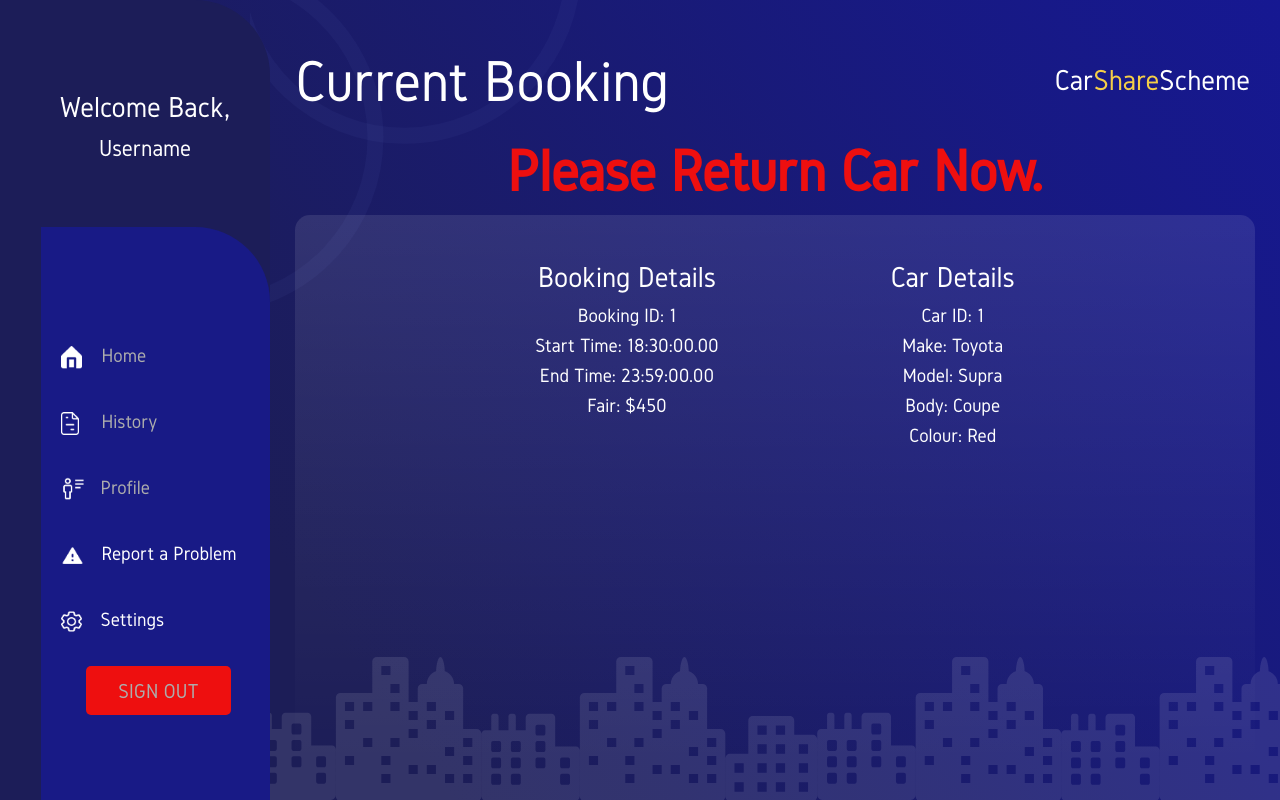
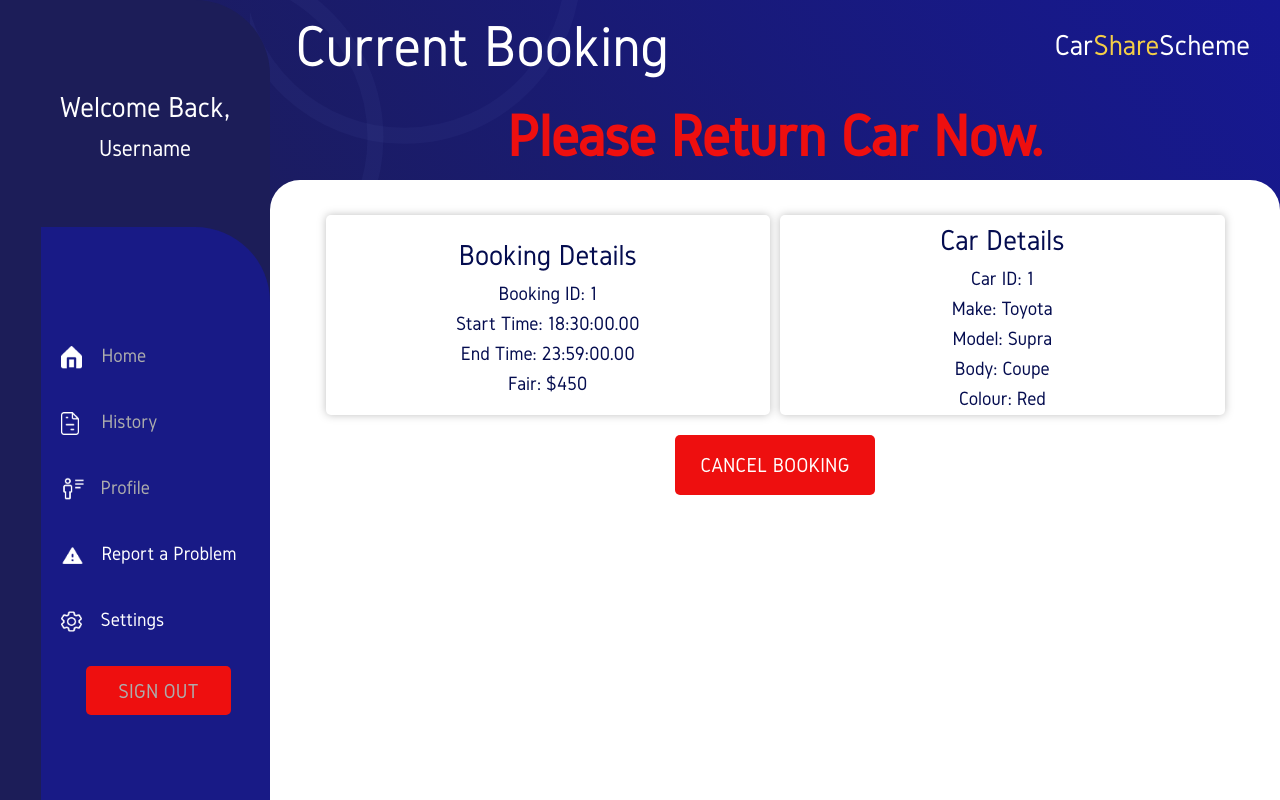
Before and after one commit to kavinrahal/PP1-MON1630-Team6, a React (Create React App) app in the folder Car_Share/ClientApp/: page /currentBooking in a window 1280 px wide. Built offline with nearby package versions, Linux system fonts and the light colour scheme.

Commit message:
Further CurrentBooking Page changes

```diff
--- a/Car_Share/ClientApp/src/components/CurrentBooking.js
+++ b/Car_Share/ClientApp/src/components/CurrentBooking.js
@@ -110,14 +110,14 @@ export default function CurrentBooking(){
                         <Countdown date={Date.now() + difference} renderer={renderer}/>
                         <div className = "bookingDetails">
                             <div className = "deets">
-                                <div className = "bDetails">
+                                <div className = "bDetails hvr-grow">
                                     <div className = "bTitle">Booking Details</div>
                                     <div>Booking ID: {currentBooking.booking_id}</div>
                                     <div>Start Time: {stringStart}</div>
                                     <div>End Time: {stringEnd}</div>
                                     <div>Fair: ${currentBooking.price}</div>
                                 </div>
-                                <div className = "cDetails">
+                                <div className = "cDetails hvr-grow">
                                     <div className = "cTitle">Car Details</div>
                                     <div>Car ID: {currentBooking.car_details.car_id}</div>
                                     <div>Make: {currentBooking.car_details.make}</div>
@@ -126,6 +126,9 @@ export default function CurrentBooking(){
                                     <div>Colour: {currentBooking.car_details.colour}</div>
                                 </div>
                             </div>
+                            <div className = "buttonCont">
+                                    <button className = "cancelCurrentBooking hvr-sweep-to-right-red">CANCEL BOOKING</button>
+                                </div>
                         </div>
                     </div>
                 </div>
--- a/Car_Share/ClientApp/src/components/styles/CurrentBooking.css
+++ b/Car_Share/ClientApp/src/components/styles/CurrentBooking.css
@@ -56,9 +56,9 @@
     display: flex;
     flex-direction: column;
     align-items: center;
-    width: 95%;
+    width: 100%;
     align-self: center;
-    height: 80%;
+    height: 100%;
 }
 
 .countDown{
@@ -88,34 +88,64 @@
 }
 
 .bookingDetails{
+    animation: 1s ease-out 0s 1 slideUp;
+    animation-duration: 1s;
     width: 100%;
     display: flex;
     flex-direction: column;
     height: 100%;
-    background: linear-gradient(180deg, rgba(255, 255, 255, 0.1) 0%, rgba(196, 196, 196, 0));
-    border-radius: 15px 15px 15px 15px;
+    /* background: linear-gradient(180deg, rgba(255, 255, 255, 0.5) 0%, rgba(196, 196, 196, 0)); */
+    background: white;
+    border-radius: 30px 30px 0px 0px;
 }
 
 .deets{
     display: flex;
     flex-direction: row;
     align-self: center;
-    color: white;
-    margin-top: 40px;
-    width: 50%;
+    color: #040C4F;
+    margin-top: 30px;
+    width: 90%;
     justify-content: space-between;
 }
-
-
 
 .cDetails, .bDetails{
     display: flex;
     flex-direction: column;
+    align-items: center;
+    justify-content: center;
+    height: 200px;
+    width: 50%;
     font-size: 20px;
     text-align: center;
+    margin: 5px;
+    border-radius: 5px;
+    background: rgba(255, 255, 255);
+    filter: drop-shadow(0px 0px 4px rgba(0, 0, 0, 0.25));
 }
 
 .bTitle, .cTitle{
     font-size: 30px;
     text-align: center;
 }
+
+.buttonCont{
+    display: flex;
+    flex-direction: column;
+    align-items: center;
+    width: 90%;
+    align-self: center;
+}
+
+.cancelCurrentBooking{
+    width: 200px;
+    height: 60px;
+    background-color: #EE0F0F;
+    color: white;
+    font-size: 21px;
+    border-radius: 5px;
+    border-style: none;
+    transition: 0.5px;
+    align-self: center;
+    margin-top: 15px;
+}
--- a/Car_Share/ClientApp/src/components/styles/ViewAllCars.css
+++ b/Car_Share/ClientApp/src/components/styles/ViewAllCars.css
@@ -5,7 +5,7 @@
     src: local('Gidole Regular'), url('../../addons/Gidole-Regular.woff') format('woff');
 }
 
-@keyframes slideInFromLeft {
+@keyframes slideUp {
     0% {
 
       transform: translateY(500%);
@@ -106,7 +106,7 @@
 }
 
 .carDetails_element {
-    animation: 1s ease-out 0s 1 slideInFromLeft;
+    animation: 1s ease-out 0s 1 slideUp;
     animation-duration: 0.5s;
     background: #f4f4f4;
     background-image: url('../../addons/BookingCar.png');
```
